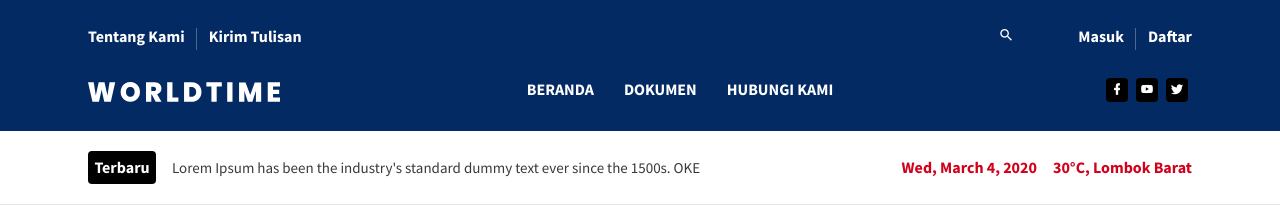
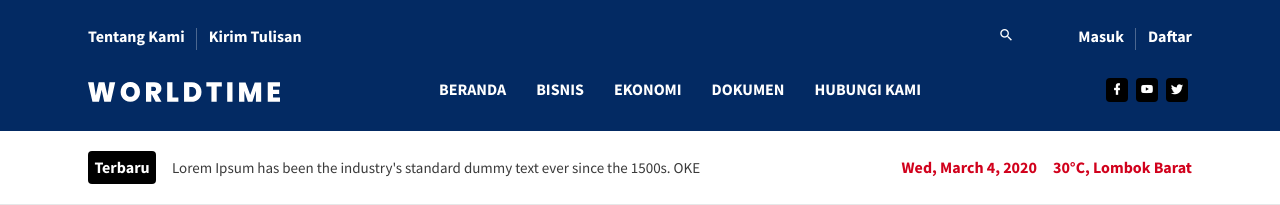
Before and after one commit to Ione03/django_news_aes256, a Django app: page / in a window 1280 px wide. Shown: the top 205 px of the page. Run offline with Django 4.2, Linux system fonts and the light colour scheme; data comes from the database, SQL or seed files in the repository; data that the repository does not hold is empty; some libraries are stand-ins or nearby versions.

Commit message:
Update README.md

```diff
--- /dev/null
+++ b/db/categories.json
@@ -0,0 +1 @@
+[{"model": "news.categories", "pk": 1, "fields": {"uuid": "040b4551-9f3e-42d7-8e1a-39d22e9f687f", "created_at": "2022-07-31T22:28:48.719", "updated_at": "2022-07-31T22:29:10.959", "name": "bisnis", "slug": "bisnis"}}, {"model": "news.categories", "pk": 4, "fields": {"uuid": "4f484482-9855-45e2-bfea-e79d8fd2d5d7", "created_at": "2022-08-03T20:43:39.871", "updated_at": "2022-08-03T20:43:39.871", "name": "ekonomi", "slug": "ekonomi"}}]
--- a/templates/news/snippets/navbar.html
+++ b/templates/news/snippets/navbar.html
@@ -66,7 +66,7 @@
                   {% for i in category %}
 
                     <li class="nav-item">
-                      <a class="nav-link" href="{{i.slug}}">{{i.name}}</a>
+                      <a class="nav-link" href="#">{{i.name}}</a>
                     </li>
 
                   {% endfor %}
@@ -81,10 +81,10 @@
                     <a class="nav-link" href="pages/art.html">Olah Raga</a>
                   </li> -->
                   <li class="nav-item">
-                    <a class="nav-link" href="pages/politics.html">Dokumen</a>
+                    <a class="nav-link" href="#">Dokumen</a>
                   </li>
                   <li class="nav-item">
-                    <a class="nav-link" href="pages/contactus.html">Hubungi Kami</a>
+                    <a class="nav-link" href="#">Hubungi Kami</a>
                   </li>
                 </ul>
               </div>
```
Also changed, not shown: README.md (added).
